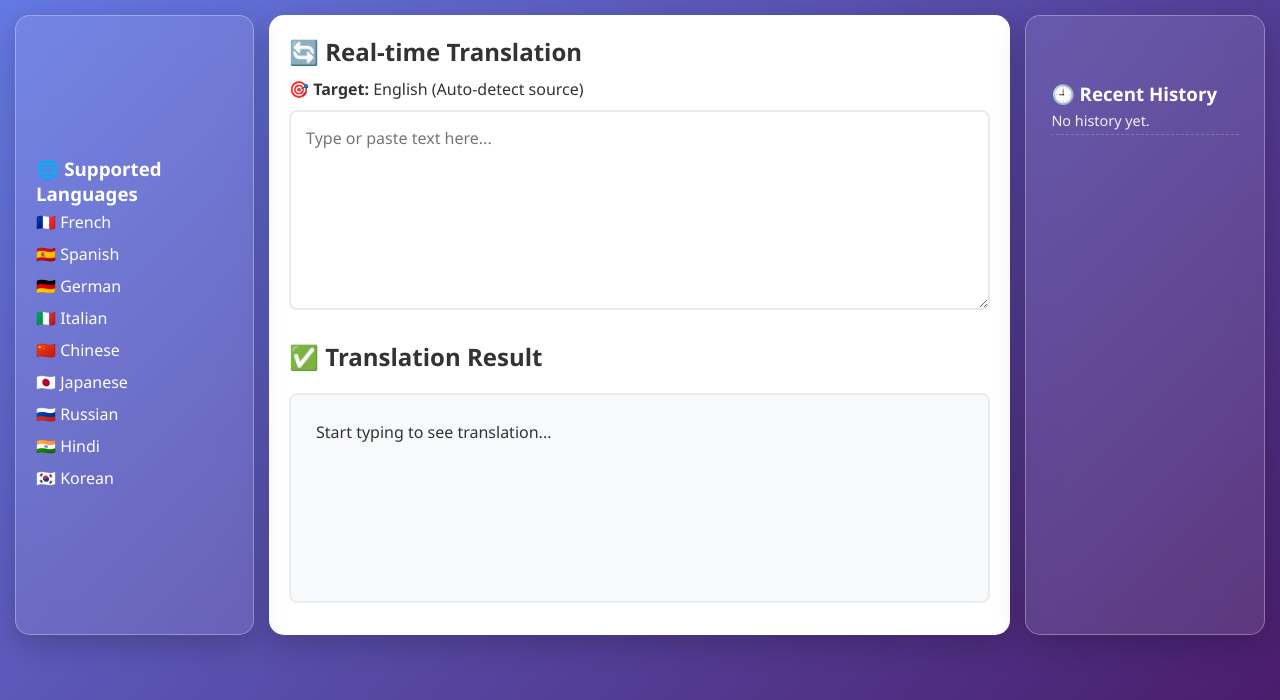
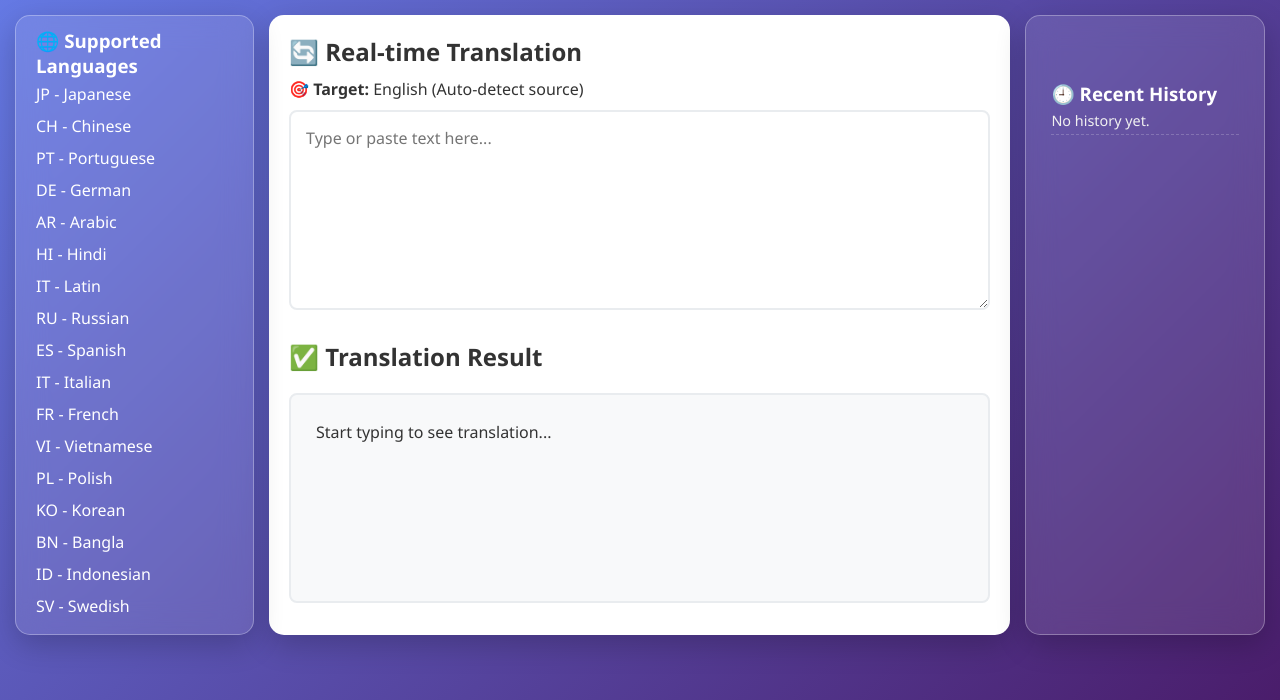
Before and after one commit to Gpt-with-ai/language-translator, a Flask app: page / in a window 1280 px wide. Shown: the part 100-800 px from the top of the page. Run offline with Flask 3, Linux system fonts and the light colour scheme.

Commit message:
Update indexh.html

```diff
--- a/templates/indexh.html
+++ b/templates/indexh.html
@@ -199,15 +199,23 @@
     <div class="sidebar">
       <h3>🌐 Supported Languages</h3>
       <ul>
-        <li>🇫🇷 French</li>
-        <li>🇪🇸 Spanish</li>
-        <li>🇩🇪 German</li>
-        <li>🇮🇹 Italian</li>
-        <li>🇨🇳 Chinese</li>
-        <li>🇯🇵 Japanese</li>
-        <li>🇷🇺 Russian</li>
-        <li>🇮🇳 Hindi</li>
-        <li>🇰🇷 Korean</li>
+        <li>JP - Japanese</li>
+        <li>CH - Chinese</li>
+        <li>PT - Portuguese</li>
+        <li>DE - German</li>
+        <li>AR - Arabic</li>
+        <li>HI - Hindi</li>
+        <li>IT - Latin</li>
+        <li>RU - Russian</li>
+        <li>ES - Spanish</li>
+        <li>IT - Italian</li>
+        <li>FR - French</li>
+        <li>VI - Vietnamese</li>
+        <li>PL - Polish</li>
+        <li>KO - Korean</li>
+        <li>BN - Bangla</li>
+        <li>ID - Indonesian</li>
+        <li>SV - Swedish</li>
       </ul>
     </div>
 
@@ -247,7 +255,7 @@
         historyList.innerHTML = "";
       }
       historyList.prepend(entry);
-      if (historyList.children.length > 10) {
+      if (historyList.children.length > 20) {
         historyList.removeChild(historyList.lastChild);
       }
     }
```
